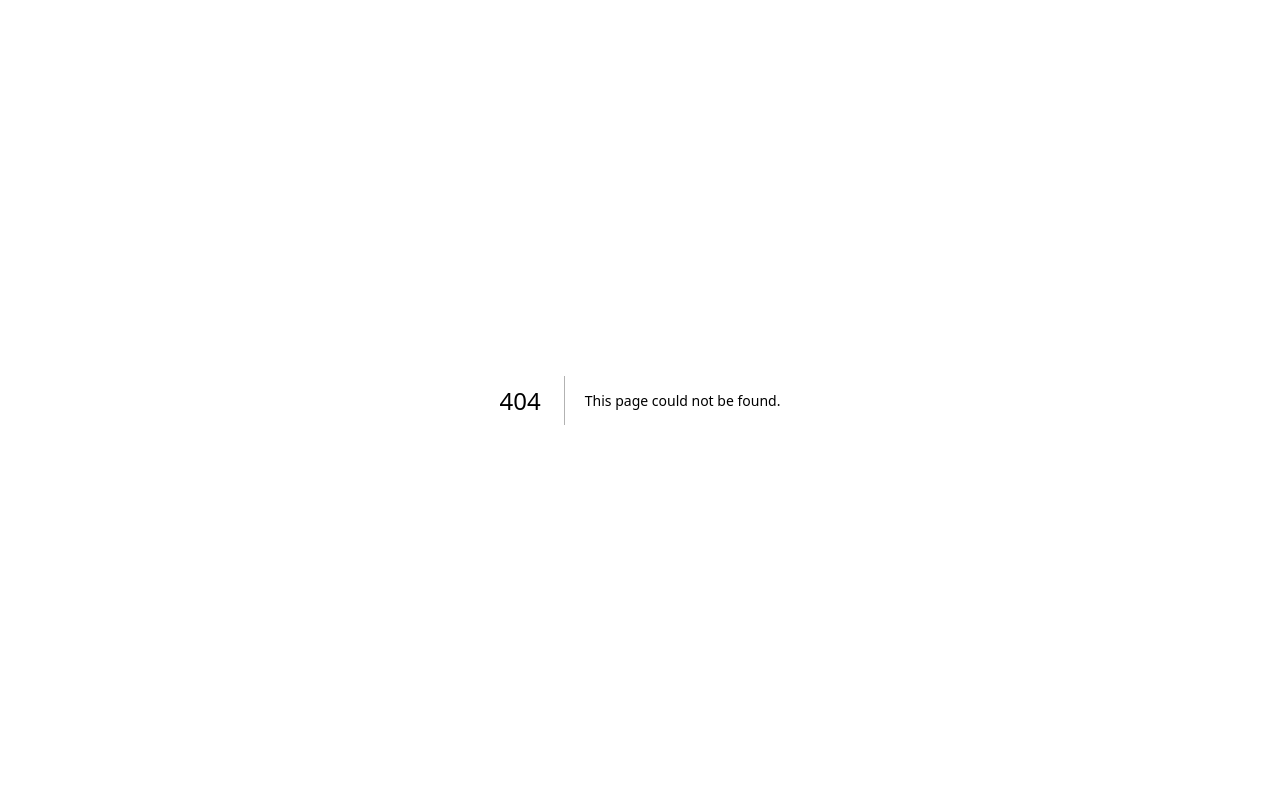
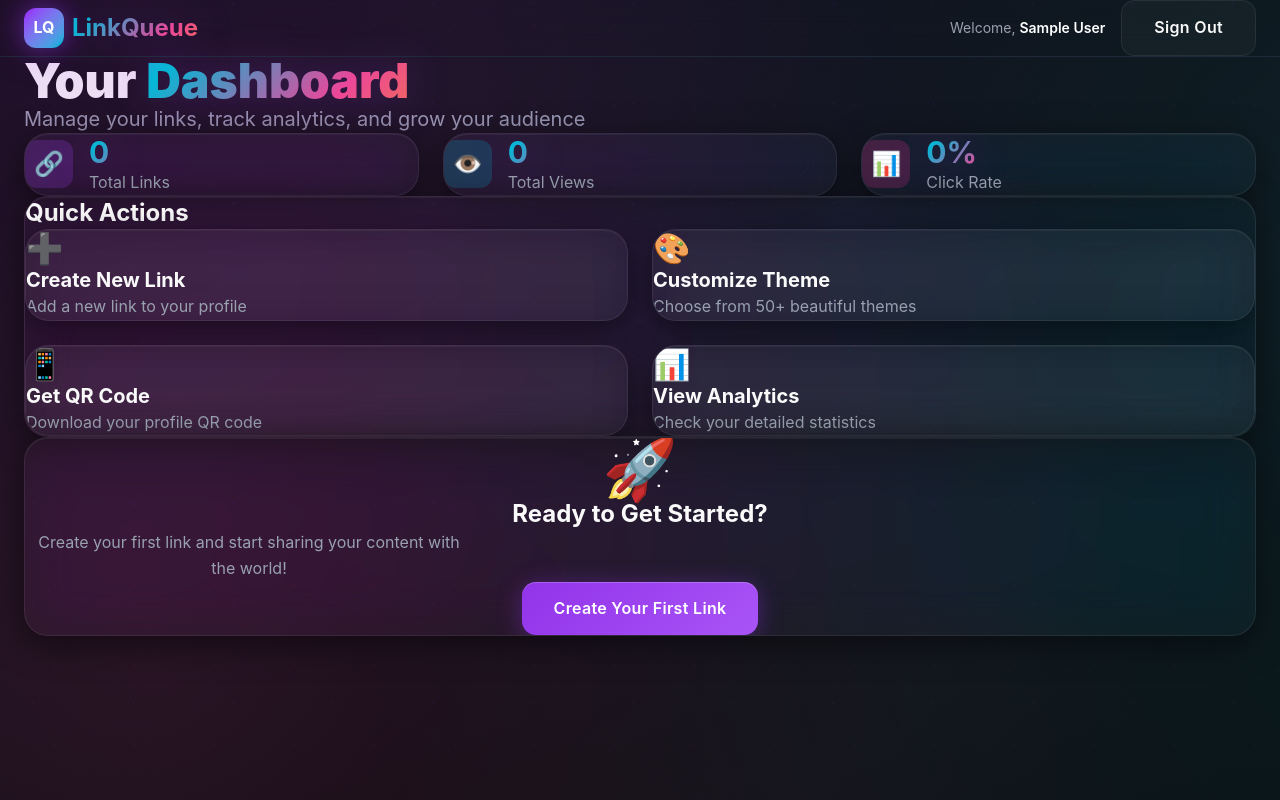
Before and after one commit to gauravk310/linkqueue, a Next.js app: page /dashboard in a window 1280 px wide. Before the commit this address had no page. Built offline with nearby package versions, Linux system fonts and the light colour scheme; no server answers; sample sign-in values are in the browser's storage.

Commit message:
dashboard page

```diff
--- /dev/null
+++ b/app/dashboard/page.js
@@ -0,0 +1,157 @@
+'use client';
+
+import { useSession, signOut } from 'next-auth/react';
+import { useRouter } from 'next/navigation';
+import { useEffect } from 'react';
+import Link from 'next/link';
+
+export default function DashboardPage() {
+    const { data: session, status } = useSession();
+    const router = useRouter();
+
+    useEffect(() => {
+        if (status === 'unauthenticated') {
+            router.push('/login');
+        }
+    }, [status, router]);
+
+    if (status === 'loading') {
+        return (
+            <div className="gradient-bg min-h-screen flex items-center justify-center">
+                <div className="glass-card p-8">
+                    <div className="flex items-center gap-3">
+                        <svg className="animate-spin h-8 w-8 text-purple-500" viewBox="0 0 24 24">
+                            <circle className="opacity-25" cx="12" cy="12" r="10" stroke="currentColor" strokeWidth="4" fill="none" />
+                            <path className="opacity-75" fill="currentColor" d="M4 12a8 8 0 018-8V0C5.373 0 0 5.373 0 12h4zm2 5.291A7.962 7.962 0 014 12H0c0 3.042 1.135 5.824 3 7.938l3-2.647z" />
+                        </svg>
+                        <span className="text-xl font-semibold">Loading...</span>
+                    </div>
+                </div>
+            </div>
+        );
+    }
+
+    if (!session) {
+        return null;
+    }
+
+    return (
+        <div className="gradient-bg min-h-screen">
+            {/* Navigation */}
+            <nav className="backdrop-blur-md bg-opacity-80 border-b border-gray-800">
+                <div className="max-w-7xl mx-auto px-6 py-4 flex items-center justify-between">
+                    <Link href="/" className="flex items-center gap-2">
+                        <div className="w-10 h-10 rounded-xl bg-gradient-to-br from-purple-600 to-cyan-500 flex items-center justify-center font-bold text-white pulse-glow">
+                            LQ
+                        </div>
+                        <span className="text-2xl font-bold gradient-text">LinkQueue</span>
+                    </Link>
+                    <div className="flex items-center gap-4">
+                        <div className="text-sm text-gray-400">
+                            Welcome, <span className="text-white font-semibold">{session.user.name || session.user.email}</span>
+                        </div>
+                        <button
+                            onClick={() => signOut({ callbackUrl: '/' })}
+                            className="btn-secondary px-6 py-2"
+                        >
+                            Sign Out
+                        </button>
+                    </div>
+                </div>
+            </nav>
+
+            {/* Dashboard Content */}
+            <div className="max-w-7xl mx-auto px-6 py-12">
+                <div className="mb-12">
+                    <h1 className="text-5xl font-black mb-4">
+                        Your <span className="gradient-text">Dashboard</span>
+                    </h1>
+                    <p className="text-xl text-gray-400">
+                        Manage your links, track analytics, and grow your audience
+                    </p>
+                </div>
+
+                {/* Stats Grid */}
+                <div className="grid md:grid-cols-3 gap-6 mb-12">
+                    <div className="glass-card p-6">
+                        <div className="flex items-center gap-4">
+                            <div className="w-12 h-12 rounded-xl bg-purple-500/20 flex items-center justify-center text-2xl">
+                                🔗
+                            </div>
+                            <div>
+                                <div className="text-3xl font-bold gradient-text">0</div>
+                                <div className="text-gray-400">Total Links</div>
+                            </div>
+                        </div>
+                    </div>
+
+                    <div className="glass-card p-6">
+                        <div className="flex items-center gap-4">
+                            <div className="w-12 h-12 rounded-xl bg-cyan-500/20 flex items-center justify-center text-2xl">
+                                👁️
+                            </div>
+                            <div>
+                                <div className="text-3xl font-bold gradient-text">0</div>
+                                <div className="text-gray-400">Total Views</div>
+                            </div>
+                        </div>
+                    </div>
+
+                    <div className="glass-card p-6">
+                        <div className="flex items-center gap-4">
+                            <div className="w-12 h-12 rounded-xl bg-pink-500/20 flex items-center justify-center text-2xl">
+                                📊
+                            </div>
+                            <div>
+                                <div className="text-3xl font-bold gradient-text">0%</div>
+                                <div className="text-gray-400">Click Rate</div>
+                            </div>
+                        </div>
+                    </div>
+                </div>
+
+                {/* Quick Actions */}
+                <div className="glass-card p-8">
+                    <h2 className="text-2xl font-bold mb-6">Quick Actions</h2>
+                    <div className="grid md:grid-cols-2 gap-6">
+                        <button className="glass-card p-6 text-left hover:scale-105 transition-transform">
+                            <div className="text-3xl mb-3">➕</div>
+                            <h3 className="text-xl font-bold mb-2">Create New Link</h3>
+                            <p className="text-gray-400">Add a new link to your profile</p>
+                        </button>
+
+                        <button className="glass-card p-6 text-left hover:scale-105 transition-transform">
+                            <div className="text-3xl mb-3">🎨</div>
+                            <h3 className="text-xl font-bold mb-2">Customize Theme</h3>
+                            <p className="text-gray-400">Choose from 50+ beautiful themes</p>
+                        </button>
+
+                        <button className="glass-card p-6 text-left hover:scale-105 transition-transform">
+                            <div className="text-3xl mb-3">📱</div>
+                            <h3 className="text-xl font-bold mb-2">Get QR Code</h3>
+                            <p className="text-gray-400">Download your profile QR code</p>
+                        </button>
+
+                        <button className="glass-card p-6 text-left hover:scale-105 transition-transform">
+                            <div className="text-3xl mb-3">📊</div>
+                            <h3 className="text-xl font-bold mb-2">View Analytics</h3>
+                            <p className="text-gray-400">Check your detailed statistics</p>
+                        </button>
+                    </div>
+                </div>
+
+                {/* Empty State */}
+                <div className="mt-12 glass-card p-12 text-center">
+                    <div className="text-6xl mb-4">🚀</div>
+                    <h3 className="text-2xl font-bold mb-3">Ready to Get Started?</h3>
+                    <p className="text-gray-400 mb-6 max-w-md mx-auto">
+                        Create your first link and start sharing your content with the world!
+                    </p>
+                    <button className="btn-primary px-8 py-4">
+                        Create Your First Link
+                    </button>
+                </div>
+            </div>
+        </div>
+    );
+}
```
